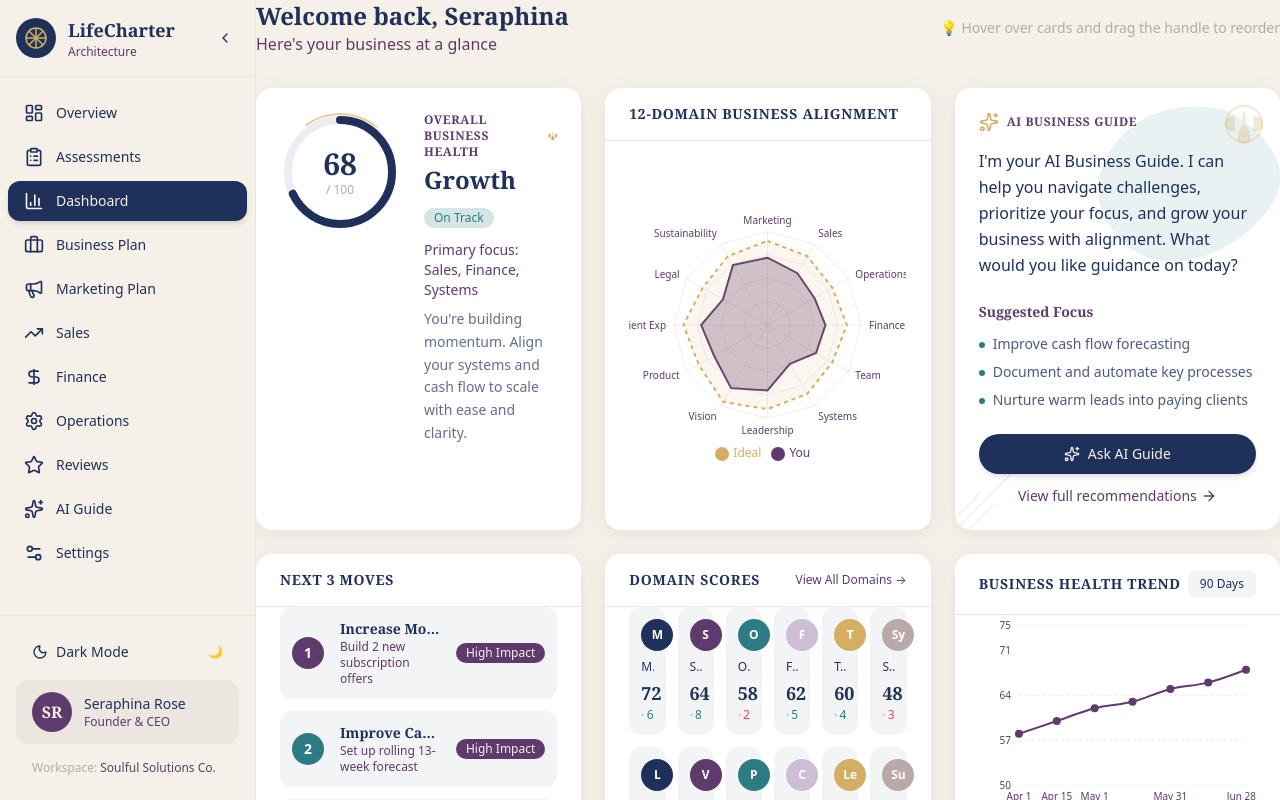
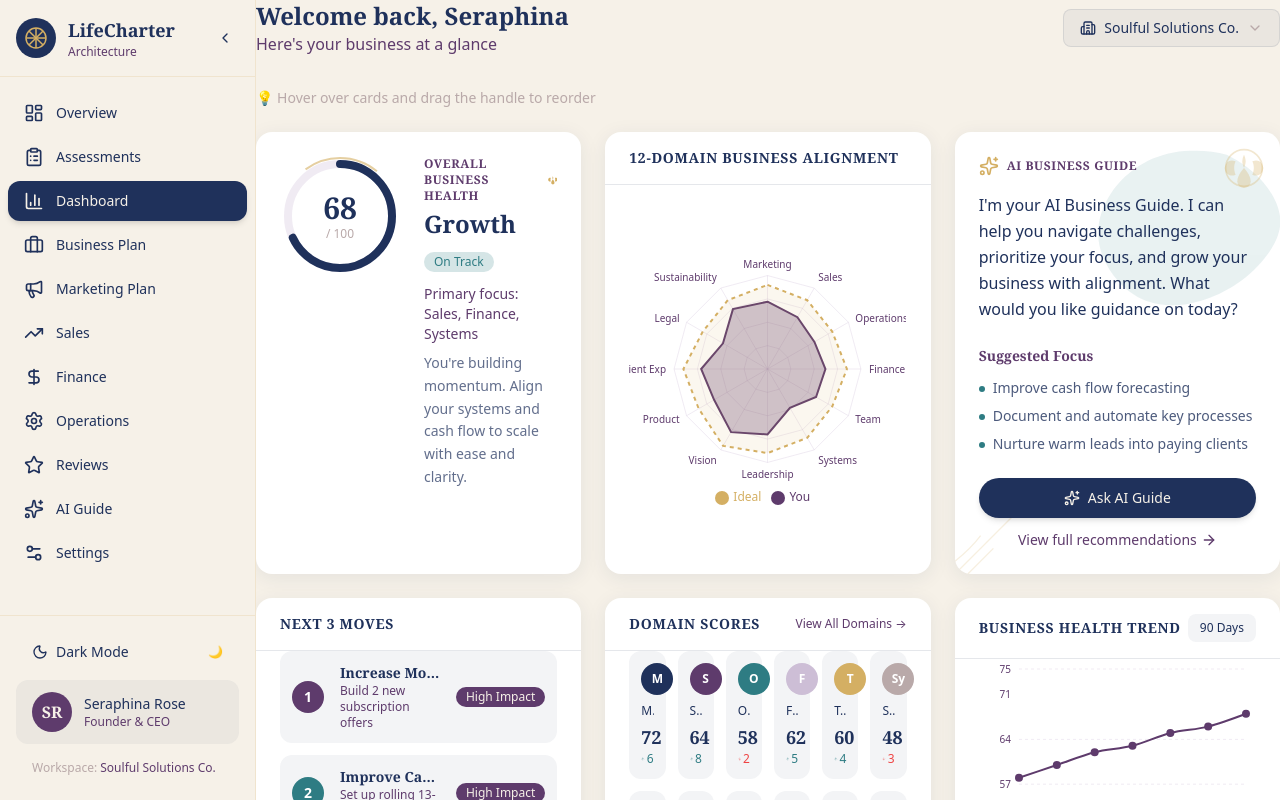
Before and after one commit to ButterflyBabs/LifeCharter-Architecture, a Next.js app: page /dashboard in a window 1280 px wide. Shown: the top 800 px of the page. Built offline with nearby package versions, Linux system fonts and the light colour scheme.

Commit message:
Fix AI Business Guide drag handle and add workspace dropdown selector

```diff
--- a/src/app/dashboard/page.tsx
+++ b/src/app/dashboard/page.tsx
@@ -1,6 +1,6 @@
 "use client";
 
-import { useState, useEffect } from "react";
+import { useState, useEffect, useRef } from "react";
 import {
   DndContext,
   closestCenter,
@@ -18,7 +18,7 @@ import {
   rectSortingStrategy,
 } from "@dnd-kit/sortable";
 import { CSS } from "@dnd-kit/utilities";
-import { GripVertical } from "lucide-react";
+import { GripVertical, ChevronDown, Building2, Plus } from "lucide-react";
 import { OverallBusinessHealth } from "@/components/dashboard/OverallBusinessHealth";
 import { DomainAlignmentRadar } from "@/components/dashboard/DomainAlignmentRadar";
 import { AIBusinessGuide } from "@/components/dashboard/AIBusinessGuide";
@@ -28,6 +28,7 @@ import { BusinessHealthTrend } from "@/components/dashboard/BusinessHealthTrend"
 import { OperatingRhythm } from "@/components/dashboard/OperatingRhythm";
 import { MilestonesMomentum } from "@/components/dashboard/MilestonesMomentum";
 import { RevenueSnapshot } from "@/components/dashboard/RevenueSnapshot";
+import { Card, CardContent } from "@/components/ui/Card";
 
 // Define the dashboard card type
 type DashboardCard = {
@@ -59,11 +60,11 @@ function SortableCard({ card }: { card: DashboardCard }) {
       style={style}
       className={`relative group ${isDragging ? "opacity-50" : ""}`}
     >
-      {/* Drag Handle */}
+      {/* Drag Handle - z-50 to ensure it's above all card content */}
       <div
         {...attributes}
         {...listeners}
-        className="absolute top-2 right-2 z-10 p-1.5 rounded-md bg-[#1F315B]/5 hover:bg-[#1F315B]/10 cursor-grab active:cursor-grabbing opacity-0 group-hover:opacity-100 transition-opacity"
+        className="absolute top-2 right-2 z-50 p-1.5 rounded-md bg-[#1F315B]/10 hover:bg-[#1F315B]/20 cursor-grab active:cursor-grabbing opacity-0 group-hover:opacity-100 transition-all shadow-sm border border-[#1F315B]/10"
         title="Drag to reorder"
       >
         <GripVertical className="w-4 h-4 text-[#1F315B] dark:text-[#F6F1E8]" />
@@ -123,6 +124,27 @@ export default function DashboardPage() {
     },
   ]);
 
+  // Workspace state
+  const [workspaces, setWorkspaces] = useState([
+    { id: "ws-1", name: "Soulful Solutions Co.", role: "Owner" },
+    { id: "ws-2", name: "Sacred Kaleidoscope", role: "Admin" },
+    { id: "ws-3", name: "LifeCharter Ventures", role: "Member" },
+  ]);
+  const [currentWorkspace, setCurrentWorkspace] = useState(workspaces[0]);
+  const [showWorkspaceDropdown, setShowWorkspaceDropdown] = useState(false);
+  const workspaceDropdownRef = useRef<HTMLDivElement>(null);
+
+  // Close dropdown when clicking outside
+  useEffect(() => {
+    function handleClickOutside(event: MouseEvent) {
+      if (workspaceDropdownRef.current && !workspaceDropdownRef.current.contains(event.target as Node)) {
+        setShowWorkspaceDropdown(false);
+      }
+    }
+    document.addEventListener("mousedown", handleClickOutside);
+    return () => document.removeEventListener("mousedown", handleClickOutside);
+  }, []);
+
   // Load saved order from localStorage on mount
   useEffect(() => {
     const savedOrder = localStorage.getItem("dashboard-card-order");
@@ -181,8 +203,8 @@ export default function DashboardPage() {
 
   return (
     <div className="space-y-6">
-      {/* Welcome Section */}
-      <div className="mb-8 flex items-center justify-between">
+      {/* Welcome Section with Workspace Dropdown */}
+      <div className="mb-8 flex flex-col sm:flex-row sm:items-center sm:justify-between gap-4">
         <div>
           <h1 className="text-2xl font-serif font-bold text-[#1F315B] dark:text-[#F6F1E8]">
             Welcome back, Seraphina
@@ -191,10 +213,72 @@ export default function DashboardPage() {
             Here&apos;s your business at a glance
           </p>
         </div>
-        <p className="text-sm text-[#B9A9A9] hidden sm:block">
-          💡 Hover over cards and drag the handle to reorder
-        </p>
+
+        {/* Workspace Selector Dropdown */}
+        <div className="relative" ref={workspaceDropdownRef}>
+          <button
+            onClick={() => setShowWorkspaceDropdown(!showWorkspaceDropdown)}
+            className="flex items-center gap-2 px-4 py-2 rounded-lg bg-[#1F315B]/5 dark:bg-[#CDBED6]/10 hover:bg-[#1F315B]/10 dark:hover:bg-[#CDBED6]/20 transition-colors border border-[#1F315B]/10"
+          >
+            <Building2 className="w-4 h-4 text-[#1F315B] dark:text-[#F6F1E8]" />
+            <span className="text-sm font-medium text-[#1F315B] dark:text-[#F6F1E8]">
+              {currentWorkspace.name}
+            </span>
+            <ChevronDown className={`w-4 h-4 text-[#B9A9A9] transition-transform ${showWorkspaceDropdown ? 'rotate-180' : ''}`} />
+          </button>
+
+          {/* Dropdown Menu */}
+          {showWorkspaceDropdown && (
+            <Card className="absolute right-0 top-full mt-2 w-72 z-50 shadow-lg">
+              <CardContent className="p-2">
+                <p className="text-xs text-[#B9A9A9] uppercase tracking-wider px-3 py-2">
+                  Your Workspaces
+                </p>
+                {workspaces.map((workspace) => (
+                  <button
+                    key={workspace.id}
+                    onClick={() => {
+                      setCurrentWorkspace(workspace);
+                      setShowWorkspaceDropdown(false);
+                    }}
+                    className={`w-full flex items-center justify-between px-3 py-2 rounded-lg text-left transition-colors ${
+                      currentWorkspace.id === workspace.id
+                        ? 'bg-[#D4AF63]/10 text-[#1F315B] dark:text-[#F6F1E8]'
+                        : 'hover:bg-[#1F315B]/5 text-[#1F315B] dark:text-[#F6F1E8]'
+                    }`}
+                  >
+                    <div>
+                      <p className="text-sm font-medium">{workspace.name}</p>
+                      <p className="text-xs text-[#B9A9A9]">{workspace.role}</p>
+                    </div>
+                    {currentWorkspace.id === workspace.id && (
+                      <div className="w-2 h-2 rounded-full bg-[#D4AF63]" />
+                    )}
+                  </button>
+                ))}
+                <div className="border-t border-[#1F315B]/10 mt-2 pt-2">
+                  <button
+                    onClick={() => {
+                      setShowWorkspaceDropdown(false);
+                      // TODO: Open create workspace modal
+                      alert("Create new workspace - coming soon!");
+                    }}
+                    className="w-full flex items-center gap-2 px-3 py-2 rounded-lg text-left text-[#1F315B] dark:text-[#F6F1E8] hover:bg-[#1F315B]/5 transition-colors"
+                  >
+                    <Plus className="w-4 h-4" />
+                    <span className="text-sm">Create New Workspace</span>
+                  </button>
+                </div>
+              </CardContent>
+            </Card>
+          )}
+        </div>
       </div>
+
+      {/* Drag & Drop Hint */}
+      <p className="text-sm text-[#B9A9A9] mb-4">
+        💡 Hover over cards and drag the handle to reorder
+      </p>
 
       {/* Draggable Grid */}
       <DndContext
```
